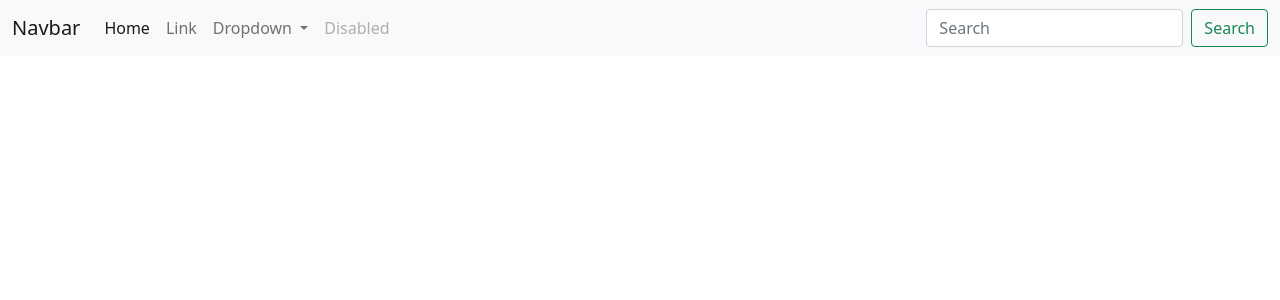
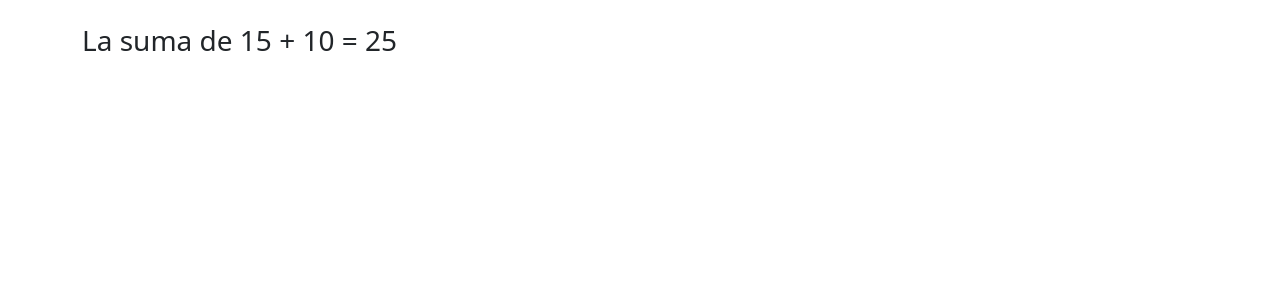
Before and after one commit to BROROZCO/Proyecto_Cero, an Angular app: page / in a window 1280 px wide. Shown: the top 300 px of the page. Built offline with nearby package versions, Linux system fonts and the light colour scheme.

Commit message:
Uso de la interpolacion

```diff
--- a/src/app/app.component.html
+++ b/src/app/app.component.html
@@ -1,36 +1,8 @@
-<nav class="navbar navbar-expand-lg navbar-light bg-light">
-    <div class="container-fluid">
-      <a class="navbar-brand" href="#">Navbar</a>
-      <button class="navbar-toggler" type="button" data-bs-toggle="collapse" data-bs-target="#navbarSupportedContent" aria-controls="navbarSupportedContent" aria-expanded="false" aria-label="Toggle navigation">
-        <span class="navbar-toggler-icon"></span>
-      </button>
-      <div class="collapse navbar-collapse" id="navbarSupportedContent">
-        <ul class="navbar-nav me-auto mb-2 mb-lg-0">
-          <li class="nav-item">
-            <a class="nav-link active" aria-current="page" href="#">Home</a>
-          </li>
-          <li class="nav-item">
-            <a class="nav-link" href="#">Link</a>
-          </li>
-          <li class="nav-item dropdown">
-            <a class="nav-link dropdown-toggle" href="#" id="navbarDropdown" role="button" data-bs-toggle="dropdown" aria-expanded="false">
-              Dropdown
-            </a>
-            <ul class="dropdown-menu" aria-labelledby="navbarDropdown">
-              <li><a class="dropdown-item" href="#">Action</a></li>
-              <li><a class="dropdown-item" href="#">Another action</a></li>
-              <li><hr class="dropdown-divider"></li>
-              <li><a class="dropdown-item" href="#">Something else here</a></li>
-            </ul>
-          </li>
-          <li class="nav-item">
-            <a class="nav-link disabled" href="#" tabindex="-1" aria-disabled="true">Disabled</a>
-          </li>
-        </ul>
-        <form class="d-flex">
-          <input class="form-control me-2" type="search" placeholder="Search" aria-label="Search">
-          <button class="btn btn-outline-success" type="submit">Search</button>
-        </form>
-      </div>
+<div class="container mt-4">
+    <div class="row">
+        <h3>
+            <!-- Uso de interpolacion desde el backend -->
+            La suma de 15 + 10 = {{  getSuma(15,10)  }}
+        </h3>
     </div>
-  </nav>
+</div>
--- a/src/app/app.component.ts
+++ b/src/app/app.component.ts
@@ -6,5 +6,16 @@ import { Component } from '@angular/core';
   styleUrls: ['./app.component.css']
 })
 export class AppComponent {
-  title = 'Projecto-Cero';
+  // Uso de interpolacion
+  Nombre = 'Bryan Orozco';
+
+  constructor(){
+    // Actualizar la variable Nombre y poner en MIGUEL
+    setInterval( ()=> this.Nombre = 'Miguel', 3000 );
+  }
+
+  getSuma(numero1: number, numero2: number)
+  {
+    return numero1 + numero2
+  }
 }
```
